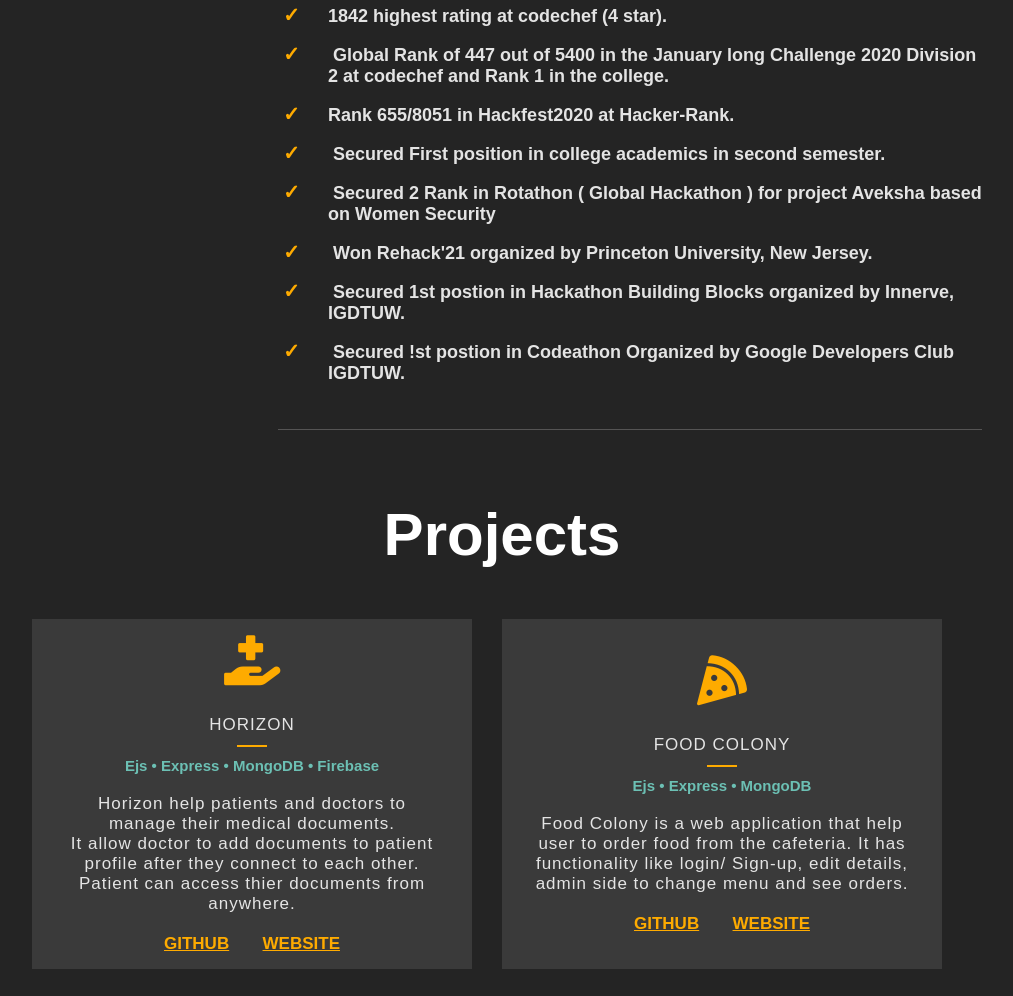
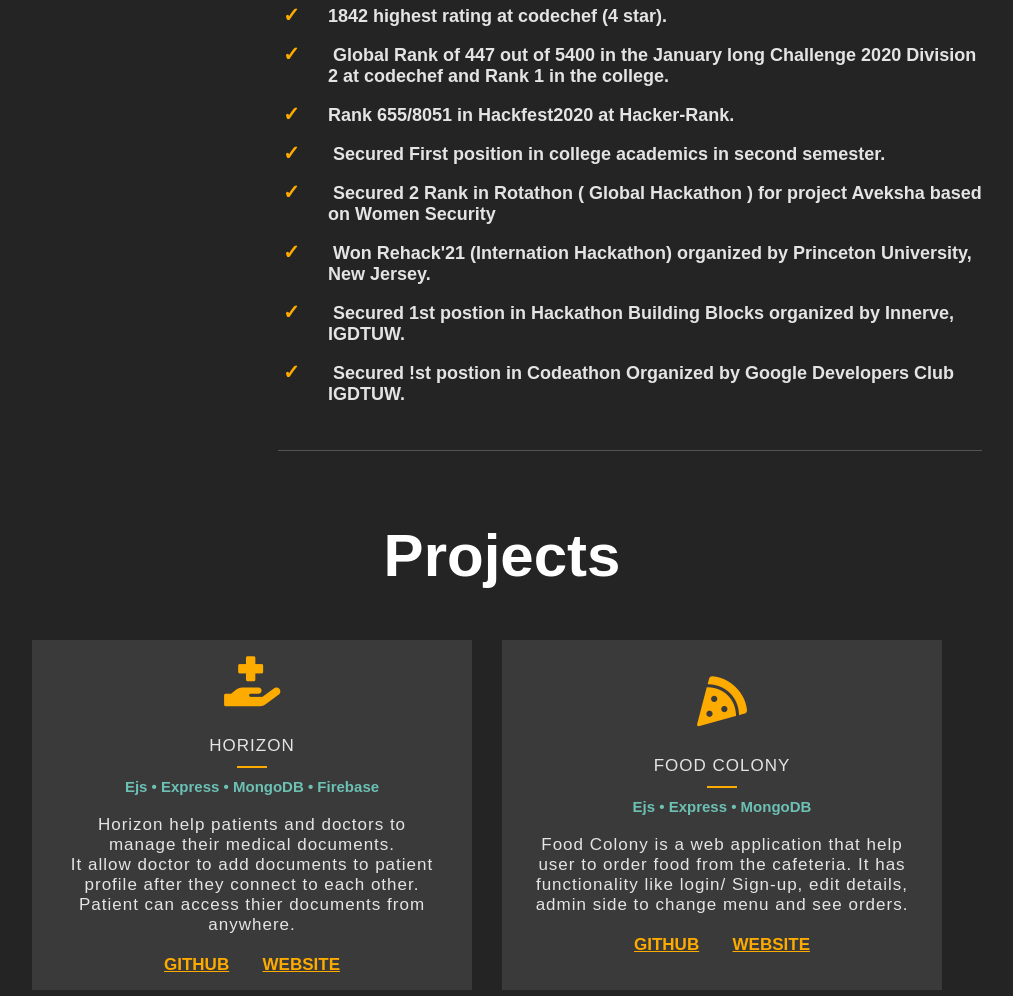
Before and after one commit to architgarg603/port, a website: page docs/index.html in a window 1280 px wide. Shown: the part 3531-4527 px from the top of the page, without its empty margins (138-1151 px from the left). Drawn offline with Linux system fonts and the light colour scheme; a web font is replaced by a local one.

Commit message:
updated achievements

```diff
--- a/docs/index.html
+++ b/docs/index.html
@@ -224,7 +224,7 @@
                 Aveksha based on Women Security
               </li>
               <li>
-                Won Rehack'21 organized by Princeton University, New Jersey.
+                Won Rehack'21 (Internation Hackathon) organized by Princeton University, New Jersey.
               </li>
               <li>
                 Secured 1st postion in Hackathon Building Blocks organized by Innerve, IGDTUW.
```
